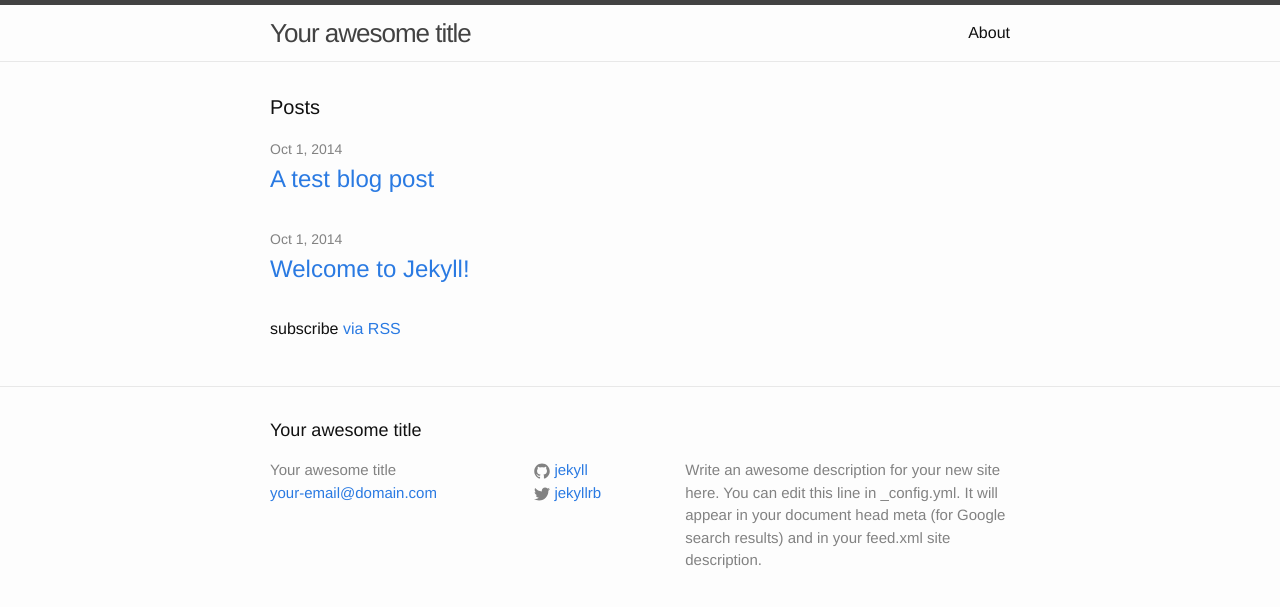
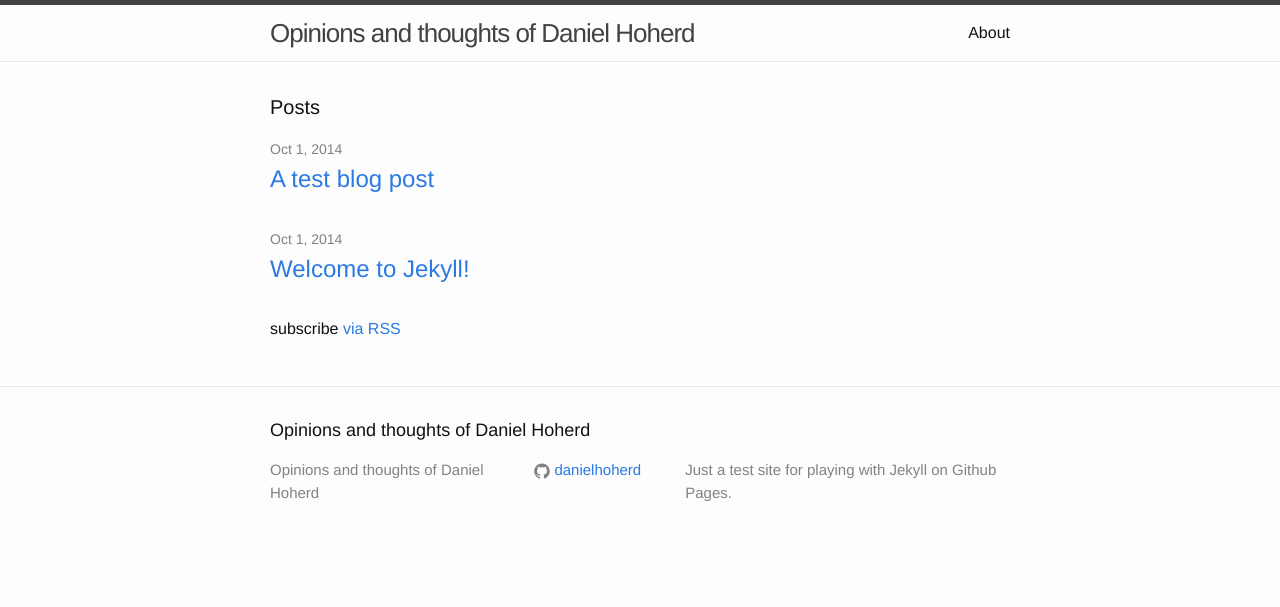
Before and after one commit to danielhoherd/danielhoherd, a Jekyll site: the page built from index.html, in a window 1280 px wide. Shown: the top 607 px of the page. Built offline with Jekyll 4.4.1, drawn with Linux system fonts in a browser that asks for light colours.

Commit message:
Changing some config options

```diff
--- a/_config.yml
+++ b/_config.yml
@@ -1,14 +1,11 @@
 # Site settings
-title: Your awesome title
-email: your-email@domain.com
+title: Opinions and thoughts of Daniel Hoherd
+#email: your-email@domain.com
 description: > # this means to ignore newlines until "baseurl:"
-  Write an awesome description for your new site here. You can edit this
-  line in _config.yml. It will appear in your document head meta (for
-  Google search results) and in your feed.xml site description.
+  Just a test site for playing with Jekyll on Github Pages.
 baseurl: "" # the subpath of your site, e.g. /blog/
-url: "http://yourdomain.com" # the base hostname & protocol for your site
-twitter_username: jekyllrb
-github_username:  jekyll
+url: "http://danielhoherd.github.io" # the base hostname & protocol for your site
+github_username:  danielhoherd
 
 # Build settings
 markdown: kramdown
```
